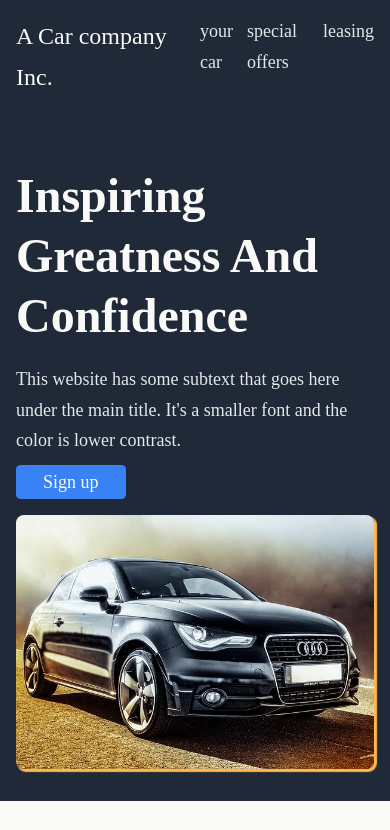
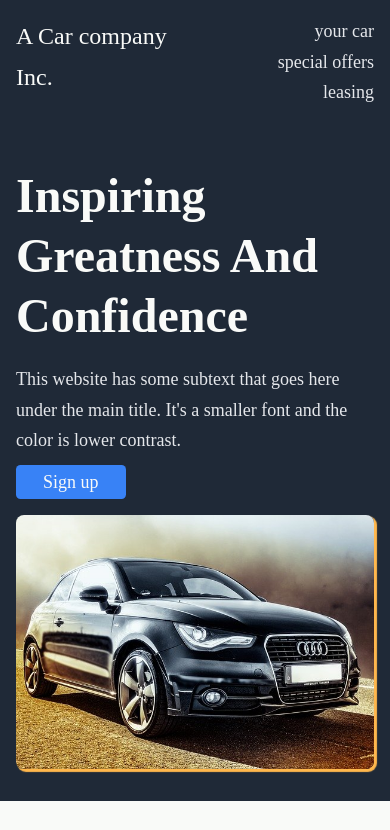
Before and after one commit to krzysztof-kozak/odin-landing-page, a plain HTML site: page index.html in a window 390 px wide. Shown: the top 830 px of the page. Drawn offline with Linux system fonts and the light colour scheme.

Commit message:
Add media query to the nav list

```diff
--- a/css/style.css
+++ b/css/style.css
@@ -88,6 +88,13 @@ a {
 .nav-list {
   display: flex;
   justify-content: space-between;
+}
+
+@media (max-width: 600px) {
+  .nav-list {
+    align-items: flex-end;
+    flex-direction: column;
+  }
 }
 
 .hero-grid {
```
